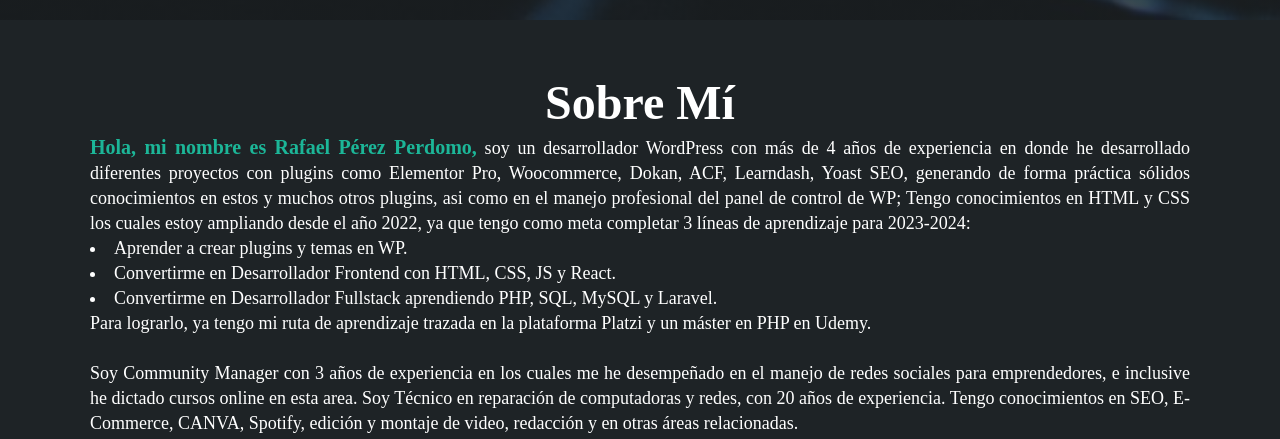
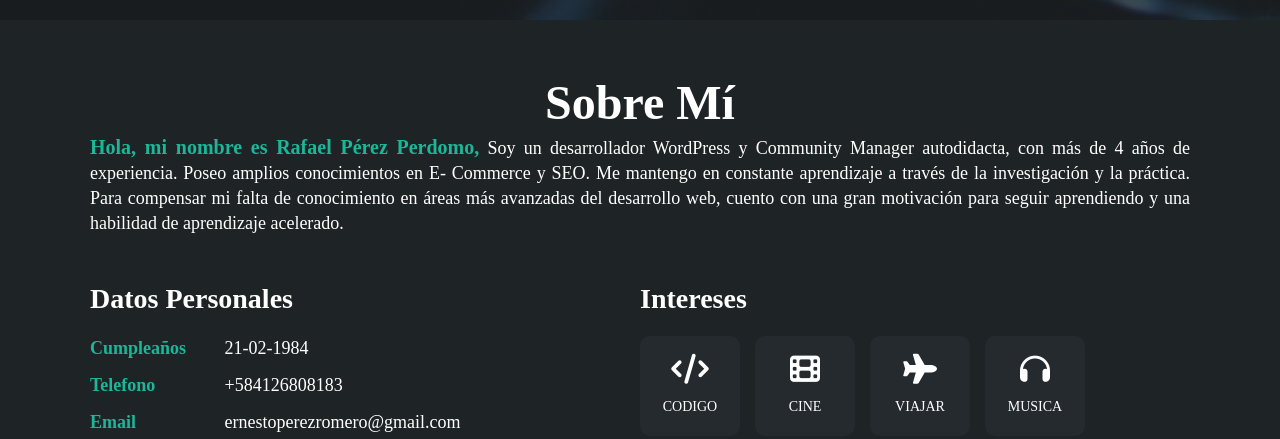
Before and after one commit to rafaperezperdomo/rafaperezperdomo.github.io, a plain HTML site: page index.html in a window 1280 px wide. Shown: the part 780-1219 px from the top of the page. Drawn offline with Linux system fonts and the light colour scheme.

Commit message:
Update index.html

```diff
--- a/index.html
+++ b/index.html
@@ -55,22 +55,15 @@
     <section id="sobremi" class="sobremi">
         <div class="contenido-seccion">
             <h2>Sobre Mí</h2>
-            <p><span>Hola, mi nombre es Rafael Pérez Perdomo,</span> soy un desarrollador WordPress con más de 4 años de experiencia en donde he desarrollado
-                diferentes proyectos con plugins como Elementor Pro, Woocommerce, Dokan, ACF, Learndash, Yoast SEO,
-                generando de forma práctica sólidos conocimientos en estos y muchos otros plugins, asi como en el
-                manejo profesional del panel de control de WP; Tengo conocimientos en HTML y CSS los cuales estoy
-                ampliando desde el año 2022, ya que tengo como meta completar 3 líneas de aprendizaje para 2023-2024: <br>
-                <li>Aprender a crear plugins y temas en WP.</li>
-                <li>Convertirme en Desarrollador Frontend con HTML, CSS, JS y React.</li>
-                <li>Convertirme en Desarrollador Fullstack aprendiendo PHP, SQL, MySQL y Laravel.</li>
-                Para lograrlo, ya tengo mi ruta de aprendizaje trazada en la plataforma Platzi y un máster en PHP en Udemy. <br><br>Soy Community Manager con 3 años de experiencia en los cuales me he desempeñado en el manejo de
-                redes sociales para emprendedores, e inclusive he dictado cursos online en esta area. Soy Técnico en reparación de computadoras y redes,
-                con 20 años de experiencia. Tengo conocimientos en SEO, E-Commerce, CANVA, Spotify, edición y montaje de video, redacción
-                y en otras áreas relacionadas. <br>
-                Quiero concluir mencionado que me mantengo en constante aprendizaje, todos mis conocimientos
-                han sido con base en la práctica, al trabajo, a cursos, tanto pagos como gratuitos, y a tutoriales
-                en youtube. Para compensar mi falta de conocimiento algunas áreas, me apoyo en mi motivación constante
-                para seguir aprendiendo y en mi habilidad de aprendizaje acelerado.</p> <br><br>
+            <p><span>Hola, mi nombre es Rafael Pérez Perdomo,</span> Soy un desarrollador WordPress y Community
+                Manager autodidacta, con más de 4 años de
+                experiencia. Poseo amplios conocimientos en E-
+                Commerce y SEO. Me mantengo en constante
+                aprendizaje a través de la investigación y la práctica.
+                Para compensar mi falta de conocimiento en áreas
+                más avanzadas del desarrollo web, cuento con una
+                gran motivación para seguir aprendiendo y una
+                habilidad de aprendizaje acelerado.</p> <br><br>
 
                 <div class="fila">
                     <!-- datos personales-->
```
